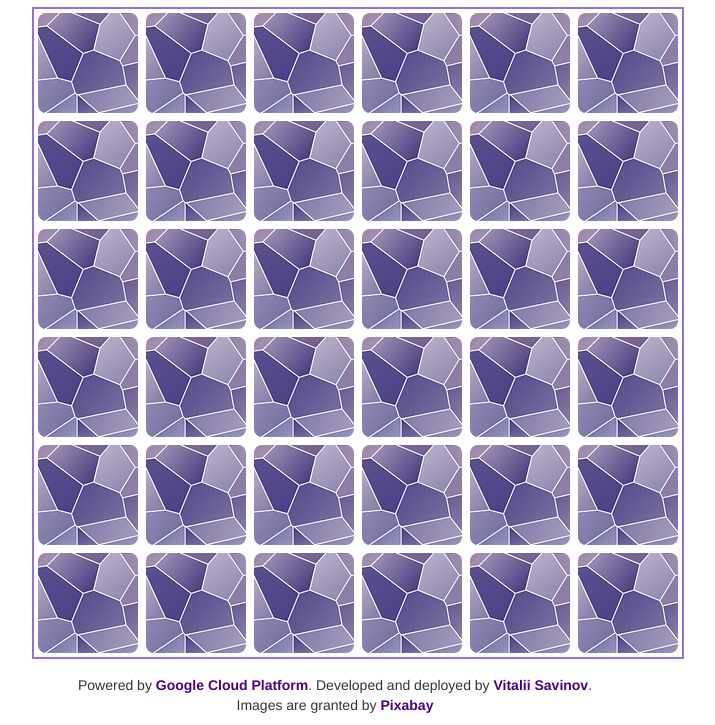
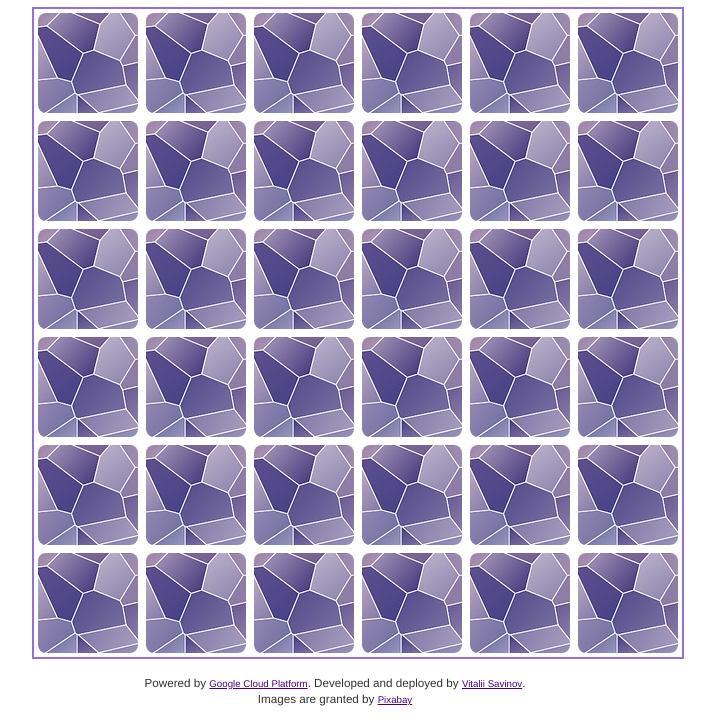
Before and after one commit to vitsavinov/memteach, a website built with webpack: page index.html in a window 1280 px wide. Shown: the part 93-818 px from the top of the page, without its empty margins (305-1020 px from the left). Built offline with nearby package versions, Linux system fonts and the light colour scheme.

Commit message:
Minor updates in the frontend

```diff
--- a/index.html
+++ b/index.html
@@ -67,7 +67,7 @@
     </table>
     </div>
 	<div class="footer">
-		<p>Powered by <a href="https://cloud.google.com">Google Cloud Platform</a>. Developed and deployed by <a href="https://github.com/vitsavinov/">Vitalii Savinov</a>. <br />Images are granted by <a href="https://pixabay.com">Pixabay</a></p>
+		<p>Powered by <a class="footer" href="https://cloud.google.com">Google Cloud Platform</a>. Developed and deployed by <a class="footer" href="https://github.com/vitsavinov/">Vitalii Savinov</a>. <br />Images are granted by <a class="footer" href="https://pixabay.com">Pixabay</a></p>
 	</div>
 </div>
 
--- a/memory.css
+++ b/memory.css
@@ -65,6 +65,14 @@ img:hover {
   margin-left: auto;
   margin-right: auto;
   text-align: center;
+  font-size: smaller;
+}
+
+a.footer {
+  font-weight: normal;
+  font-size: smaller;
+  text-decoration: underline;
+  color: Indigo;
 }
 
 .card-face {
```
